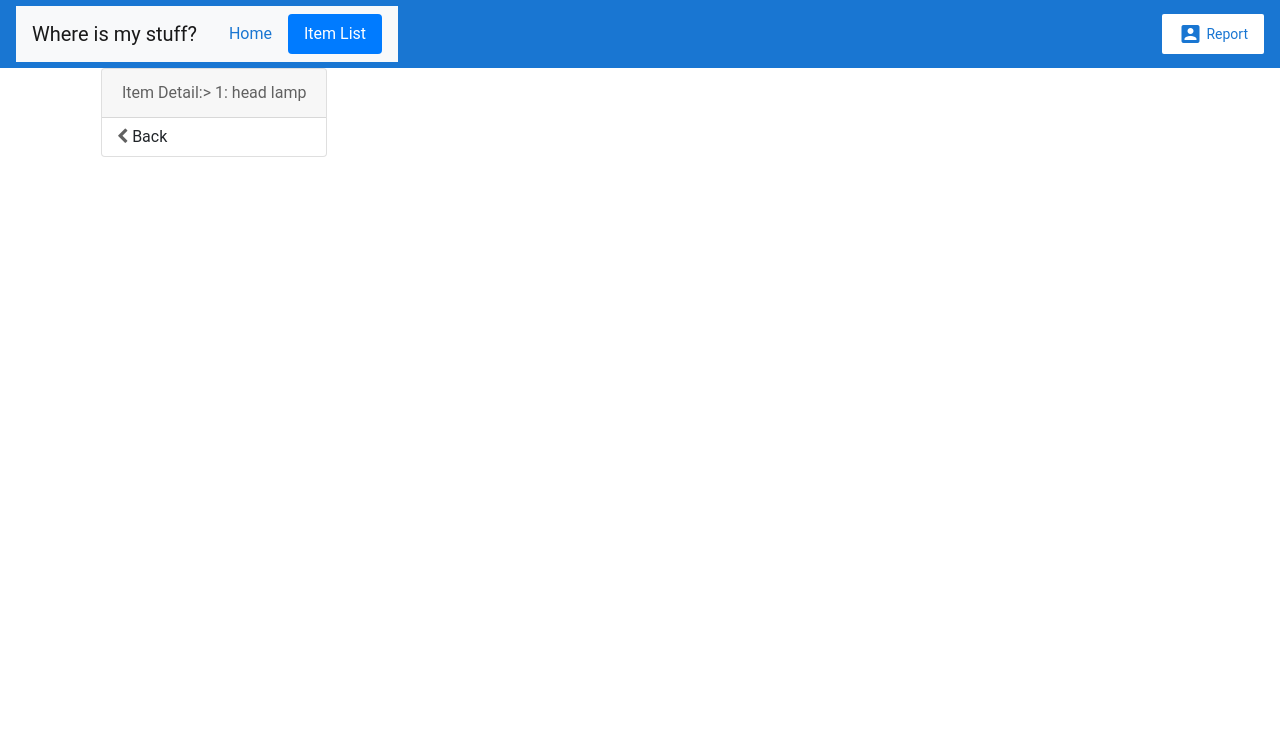
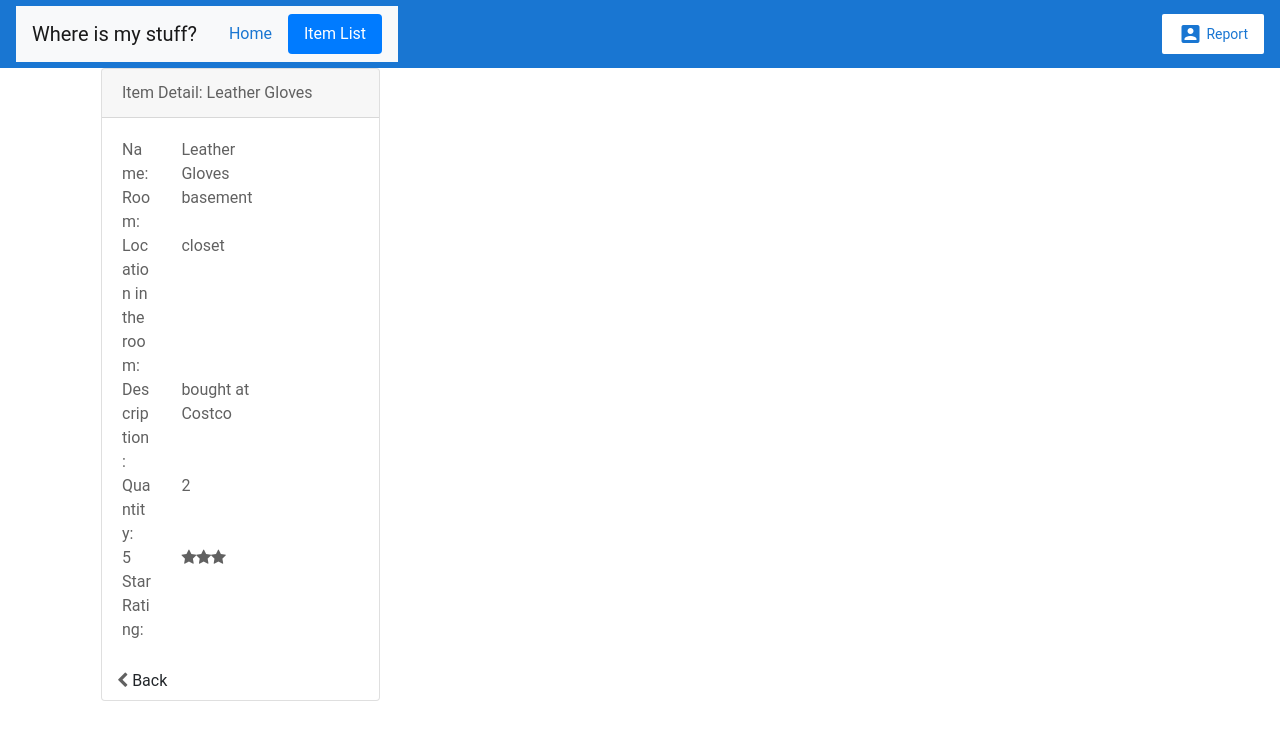
Before and after one commit to harryliuhao/wims, an Angular app: page /items/1 in a window 1280 px wide. Shown: the top 740 px of the page. Built offline with nearby package versions, Linux system fonts and the light colour scheme.

Commit message:
item detail page updated

```diff
--- a/src/app/item-form/item-detail.component.html
+++ b/src/app/item-form/item-detail.component.html
@@ -2,6 +2,42 @@
     <div class='card-header'>
         {{pageTitle+': '+item.itemName}}
     </div>
+
+    <div class='card-body'>
+        <div class='row'>
+          <div class='col-md-8'>
+            <div class='row'>
+              <div class='col-md-4'>Name:</div>
+              <div class='col-md-8'>{{item.itemName}}</div>
+            </div>
+            <div class='row'>
+              <div class='col-md-4'>Room:</div>
+              <div class='col-md-8'>{{item.room | lowercase }}</div>
+            </div>
+            <div class='row'>
+              <div class='col-md-4'>Location in the room:</div>
+              <div class='col-md-8'>{{item.place}}</div>
+            </div>
+            <div class='row'>
+              <div class='col-md-4'>Description:</div>
+              <div class='col-md-8'>{{item.description}}</div>
+            </div>
+            <div class='row'>
+              <div class='col-md-4'>Quantity:</div>
+              <div class='col-md-8'>{{item.quantity}}</div>
+            </div>
+            <div class='row'>
+              <div class='col-md-4'>5 Star Rating:</div>
+              <div class='col-md-8'>
+                <pm-star [rating]='item.starRating'>
+                </pm-star>
+              </div>
+            </div>
+          </div>
+        </div>
+      </div>
+
+
     <div class='card=footer'>
         <button class='btn btn-outline-secondar'
                 (click)='onBack()' style='width:80px'>
--- a/src/app/item-form/item-detail.component.ts
+++ b/src/app/item-form/item-detail.component.ts
@@ -2,6 +2,7 @@ import { Component, OnInit } from '@angular/core';
 import {ActivatedRoute, Router} from '@angular/router';
 
 import { Iitem } from './item';
+import {ItemService} from './item.service';
 
 @Component({
 
@@ -10,28 +11,30 @@ import { Iitem } from './item';
 })
 export class ItemDetailComponent implements OnInit {
   pageTitle: string='Item Detail';
+  errorMessage = '';
   item: Iitem|undefined;
 
+
   constructor(private route: ActivatedRoute,
-              private router: Router) {
+              private router: Router,
+              private itemService: ItemService) {
                 console.log(this.route.snapshot.paramMap.get('id'));
               }
 
   ngOnInit(): void{
-    let id=this.route.snapshot.paramMap.get('id');
-    this.pageTitle+=':> '+id;
-    this.item={
-      "itemId": 3,
-      "itemName": "head lamp",
-      "room": "garage",
-      "place": "board",
-      "updateDate": "October 19, 2020",
-      "description": "new",
-      "quantity": 1,
-      "starRating": 5
+    const param = this.route.snapshot.paramMap.get('id');
+    if (param) {
+      const id = +param;
+      this.getItem(id);
     }
   }
 
+  getItem(id: number): void {
+    this.itemService.getItem(id).subscribe({
+      next: item => this.item = item,
+      error: err => this.errorMessage = err
+    });
+  }
   onBack(): void{
     this.router.navigate(['/items']);
   }
--- a/src/app/item-form/item.service.ts
+++ b/src/app/item-form/item.service.ts
@@ -1,7 +1,7 @@
 import {Injectable} from '@angular/core';
 import {HttpClient, HttpErrorResponse} from '@angular/common/http';
 import {Observable, throwError} from 'rxjs';
-import {catchError, tap} from 'rxjs/operators';
+import {catchError, map, tap} from 'rxjs/operators';
 
 
 import {Iitem} from "./item";
@@ -20,6 +20,12 @@ export class ItemService{
         );
     }
 
+    getItem(id: number): Observable<Iitem | undefined> {
+      return this.getItems()
+        .pipe(
+          map((products: Iitem[]) => products.find(p => p.itemId === id))
+        );
+    }
 
     private handleError(err: HttpErrorResponse): Observable<never> {
       // in a real world app, we may send the server to some remote logging infrastructure
```
